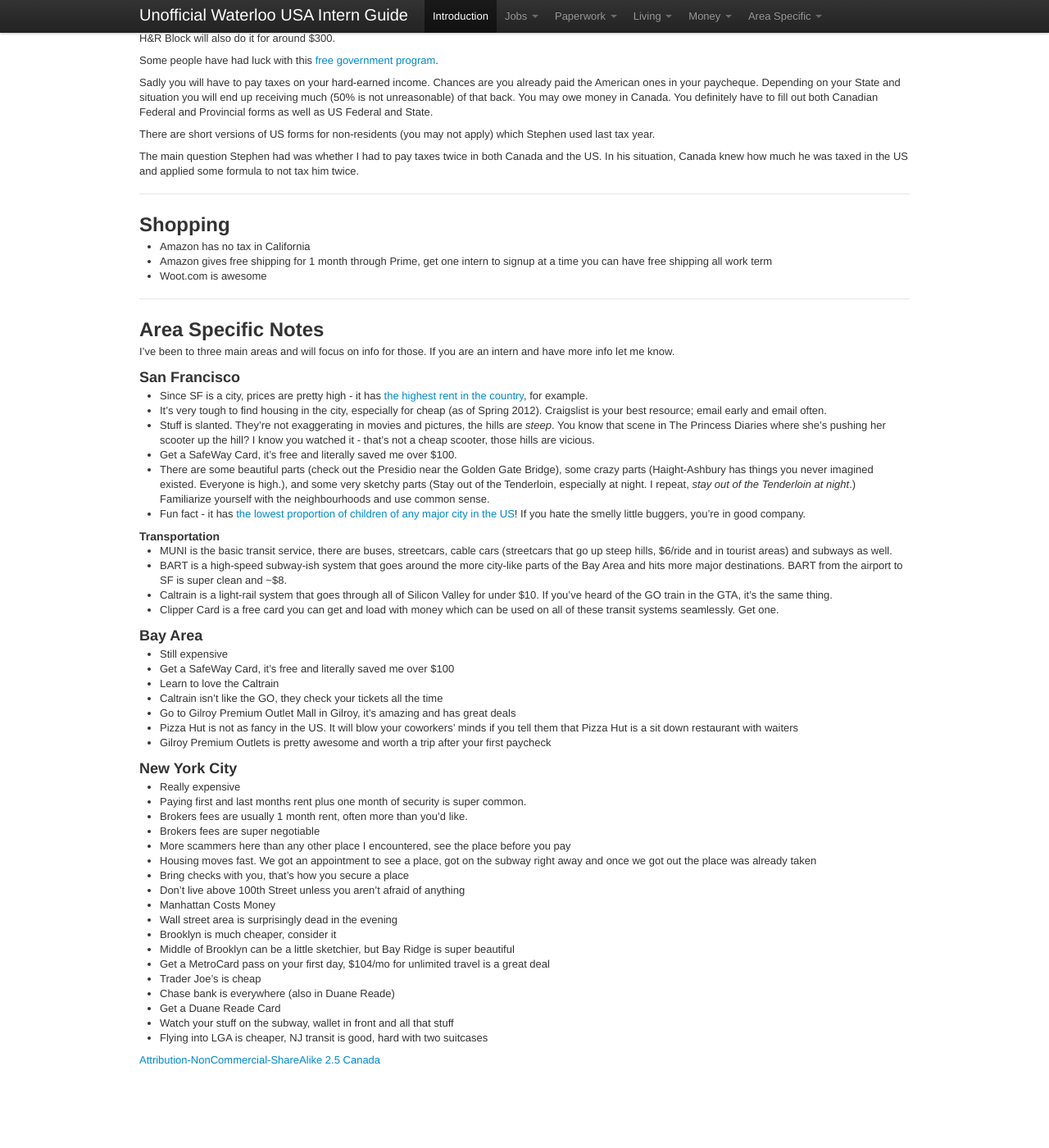
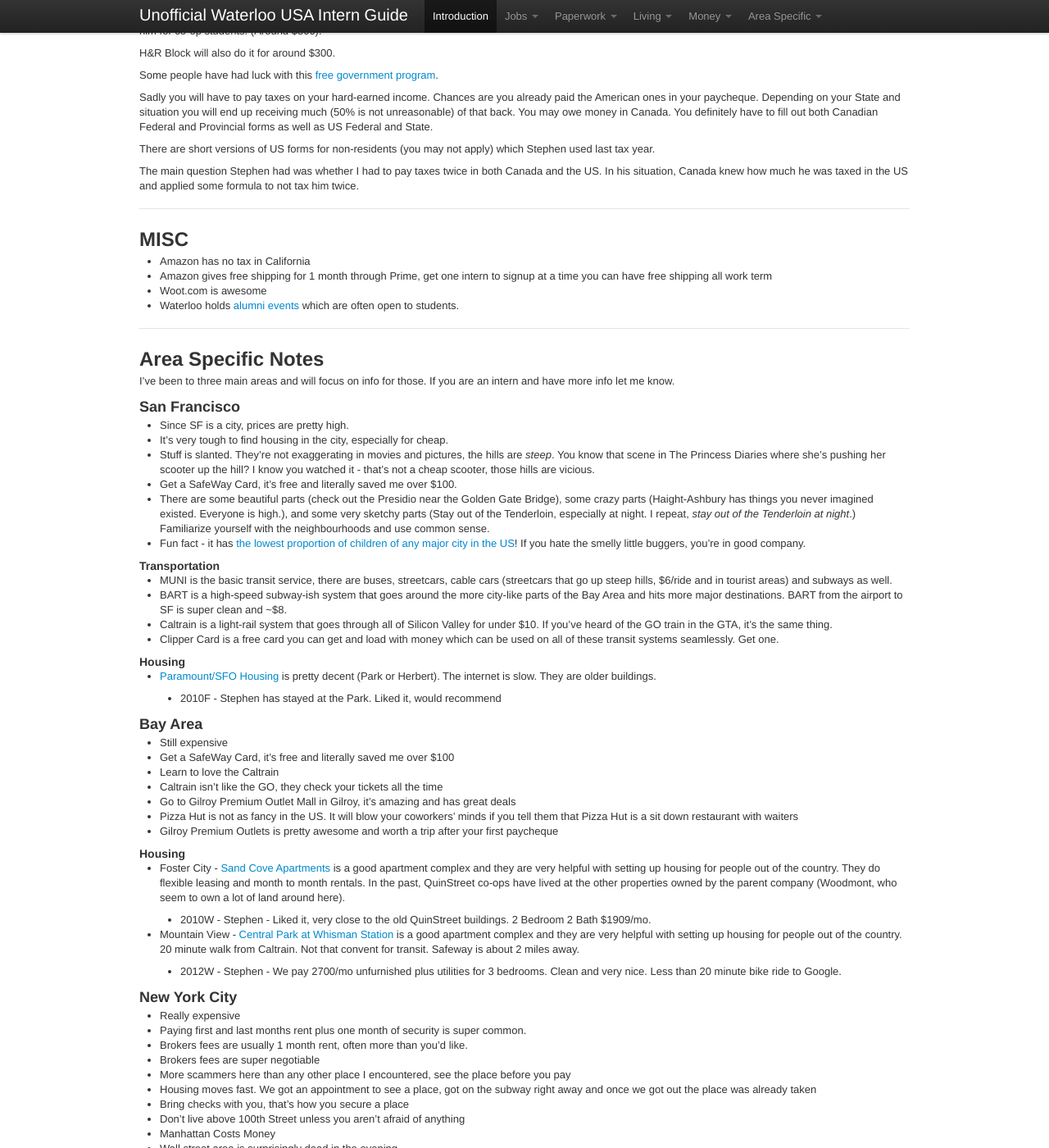
Before and after one commit to sholiday/Unofficial-Waterloo-USA-Intern-Guide, a Jekyll site: the page built from index.markdown, in a window 1280 px wide and 1400 px high, scrolled down 4236 px. Shown: the whole window at 82% size. Built offline with Jekyll 4.4.1, drawn with Linux system fonts in a browser that asks for light colours; nearby versions of some CDN libraries; Markdown is read by kramdown in place of the engine named in the settings; before the commit the page ends 5578 px from its top, so only the background shows below that; some of the changed text lies outside the part shown.

Commit message:
Add housing recs and other tips

```diff
--- a/index.markdown
+++ b/index.markdown
@@ -172,6 +172,7 @@ Craigslist ends up becoming a website where co-ops end up on usually because of
 * [Vacation Rentals by Owner](http://vrbo.com) -- vacation rentals
 * [AMSI](http://www.amsires.com/) -- corporate housing
 * [Corporate Housing by Owner](http://www.corporatehousingbyowner.com/) -- Corporate housing
+* [PadMapper](http://www.padmapper.com/) -- A great way to visualize Craigslist.
 
 <section id="Living-CellService" />
 ### Cell Service
@@ -342,11 +343,12 @@ In his situation, Canada knew how much he was taxed in the US and applied some f
 
 ---
 
-<section id="Shopping" />
-## Shopping
+<section id="MISC" />
+## MISC
 * Amazon has no tax in California
 * Amazon gives free shipping for 1 month through Prime, get one intern to signup at a time you can have free shipping all work term
 * Woot.com is awesome
+* Waterloo holds [alumni events](http://alumni.uwaterloo.ca/alumni/events/usa/) which are often open to students.
 
 ---
 
@@ -357,8 +359,8 @@ If you are an intern and have more info let me know.
 
 <section id="Area-SF" />
 ### San Francisco
-* Since SF is a city, prices are pretty high - it has [the highest rent in the country](http://www.huffingtonpost.com/2012/03/14/san-francisco-rents-the-highest-in-nation_n_1345275.html), for example.
-* It's very tough to find housing in the city, especially for cheap (as of Spring 2012). Craigslist is your best resource; email early and email often.
+* Since SF is a city, prices are pretty high.
+* It's very tough to find housing in the city, especially for cheap.
 * Stuff is slanted. They're not exaggerating in movies and pictures, the hills are *steep*. You know that scene in The Princess Diaries where she's pushing her scooter up the hill? I know you watched it - that's not a cheap scooter, those hills are vicious.
 * Get a SafeWay Card, it's free and literally saved me over $100.
 * There are some beautiful parts (check out the Presidio near the Golden Gate Bridge), some crazy parts (Haight-Ashbury has things you never imagined existed. Everyone is high.), and some very sketchy parts (Stay out of the Tenderloin, especially at night. I repeat, *stay out of the Tenderloin at night*.) Familiarize yourself with the neighbourhoods and use common sense.
@@ -370,6 +372,12 @@ If you are an intern and have more info let me know.
 * Caltrain is a light-rail system that goes through all of Silicon Valley for under $10. If you've heard of the GO train in the GTA, it's the same thing.
 * Clipper Card is a free card you can get and load with money which can be used on all of these transit systems seamlessly. Get one.
 
+#### Housing
+* [Paramount/SFO Housing](http://www.sfohousing.com/) is pretty decent (Park or Herbert).
+  The internet is slow. They are older buildings.
+
+  * 2010F - Stephen has stayed at the Park. Liked it, would recommend
+
 <section id="Area-BayArea" />
 ### Bay Area
 * Still expensive
@@ -378,7 +386,26 @@ If you are an intern and have more info let me know.
 * Caltrain isn't like the GO, they check your tickets all the time
 * Go to Gilroy Premium Outlet Mall in Gilroy, it's amazing and has great deals
 * Pizza Hut is not as fancy in the US. It will blow your coworkers' minds if you tell them that Pizza Hut is a sit down restaurant with waiters
-* Gilroy Premium Outlets is pretty awesome and worth a trip after your first paycheck
+* Gilroy Premium Outlets is pretty awesome and worth a trip after your first paycheque
+
+#### Housing
+* Foster City - [Sand Cove Apartments](http://www.woodmontrentals.com/sand-cove-apartments) is a good apartment complex
+  and they are very helpful with setting up housing for people out of the country.
+  They do flexible leasing and month to month rentals.
+  In the past, QuinStreet co-ops have lived at the other properties owned by the parent company
+  (Woodmont, who seem to own a lot of land around here).
+
+  * 2010W - Stephen - Liked it, very close to the old QuinStreet buildings. 2 Bedroom 2 Bath $1909/mo.
+
+
+
+* Mountain View - [Central Park at Whisman Station](http://www.centralpark-apts.com/) is a good apartment complex
+  and they are very helpful with setting up housing for people out of the country.
+  20 minute walk from Caltrain. Not that convent for transit.
+  Safeway is about 2 miles away.
+
+  * 2012W - Stephen - We pay 2700/mo unfurnished plus utilities for 3 bedrooms.
+    Clean and very nice. Less than 20 minute bike ride to Google.
 
 <section id="Area-NYC" />
 ### New York City
@@ -400,3 +427,12 @@ If you are an intern and have more info let me know.
 * Get a Duane Reade Card
 * Watch your stuff on the subway, wallet in front and all that stuff
 * Flying into LGA is cheaper, NJ transit is good, hard with two suitcases
+
+#### Housing
+* Brooklyn (Bay Ridge) - 328 91st Street, Brooklyn (close to the subway).
+  The landlord is Annette Sobczynski (718-974-0368 annetteeve@hotmail.com).
+  Multiple furnished apartments.
+
+  * 2011S - Stephen - It was fully furnished for 1900/month, 2 bedrooms,
+    large kitchen and a pullout bed in the living room. Stayed for 1 month while
+    looking for apartments in Manhattan.
```
Also changed, not shown: other parts of index.markdown (+2 -2 lines).
